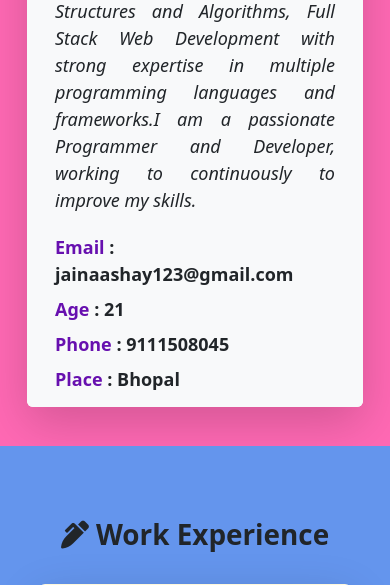
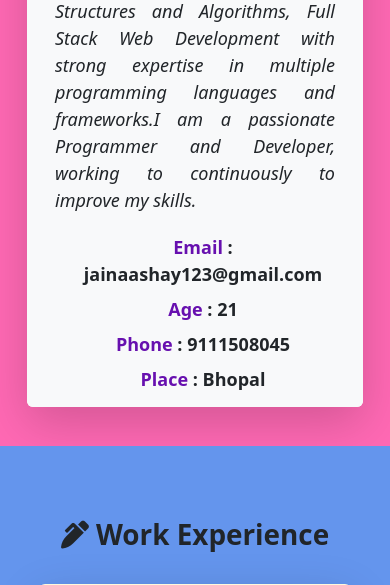
Before and after one commit to jainAashay/Personal-Portfolio-Website, a Flask app: page / in a window 390 px wide. Shown: the part 1613-2198 px from the top of the page. Run offline with Flask 3, Linux system fonts and the light colour scheme; some libraries are stand-ins or nearby versions.

Commit message:
Updated About UI

```diff
--- a/static/css/style.css
+++ b/static/css/style.css
@@ -35,7 +35,12 @@ body{
     left: 32px;
     bottom: -24px;
   }
+@media screen and (max-width:768px) {
 
+    .mid{
+      text-align: center!important;
+    }
+  }
   @media screen and (max-width:570px) {
 
     .x{
```
